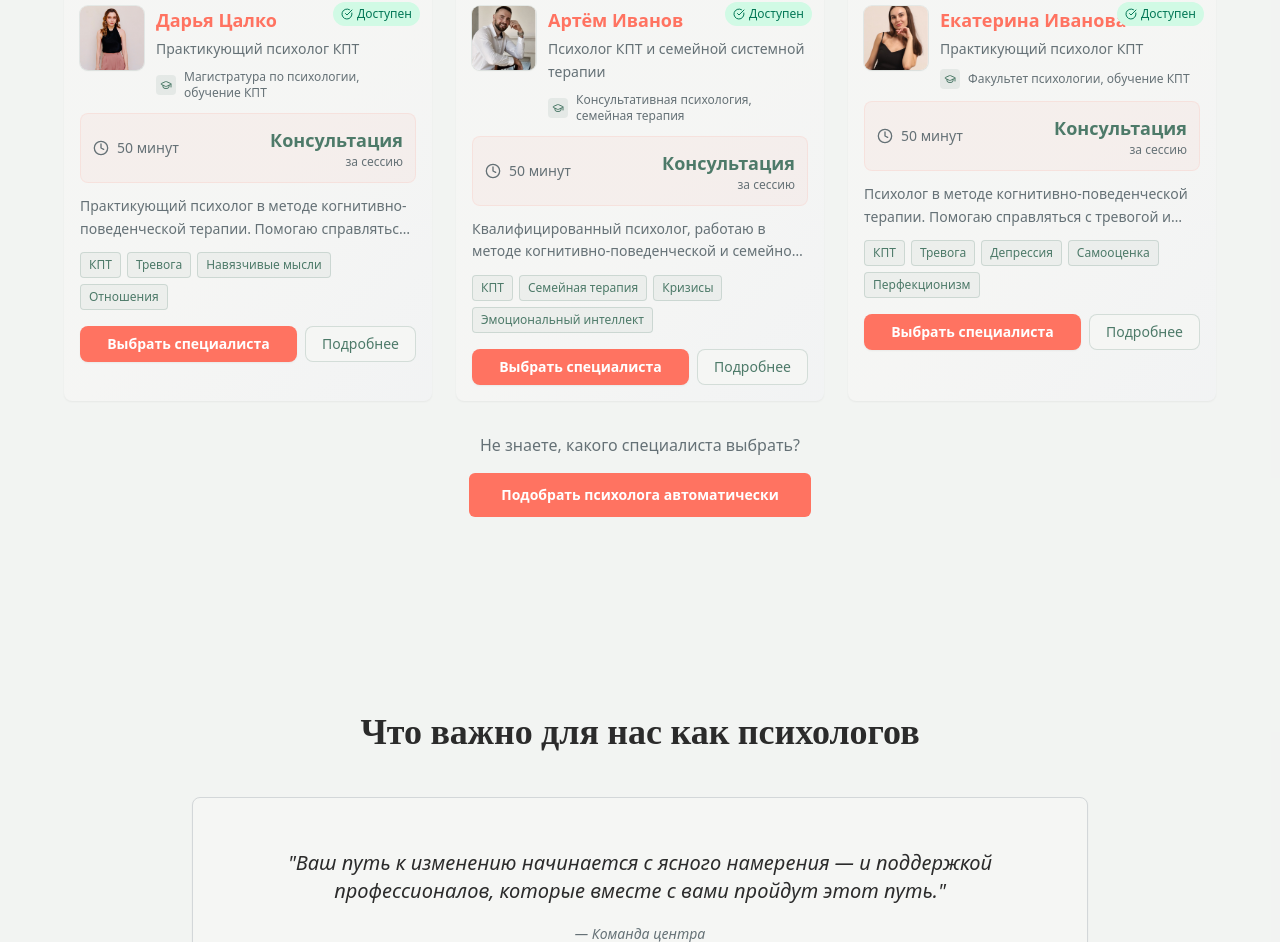
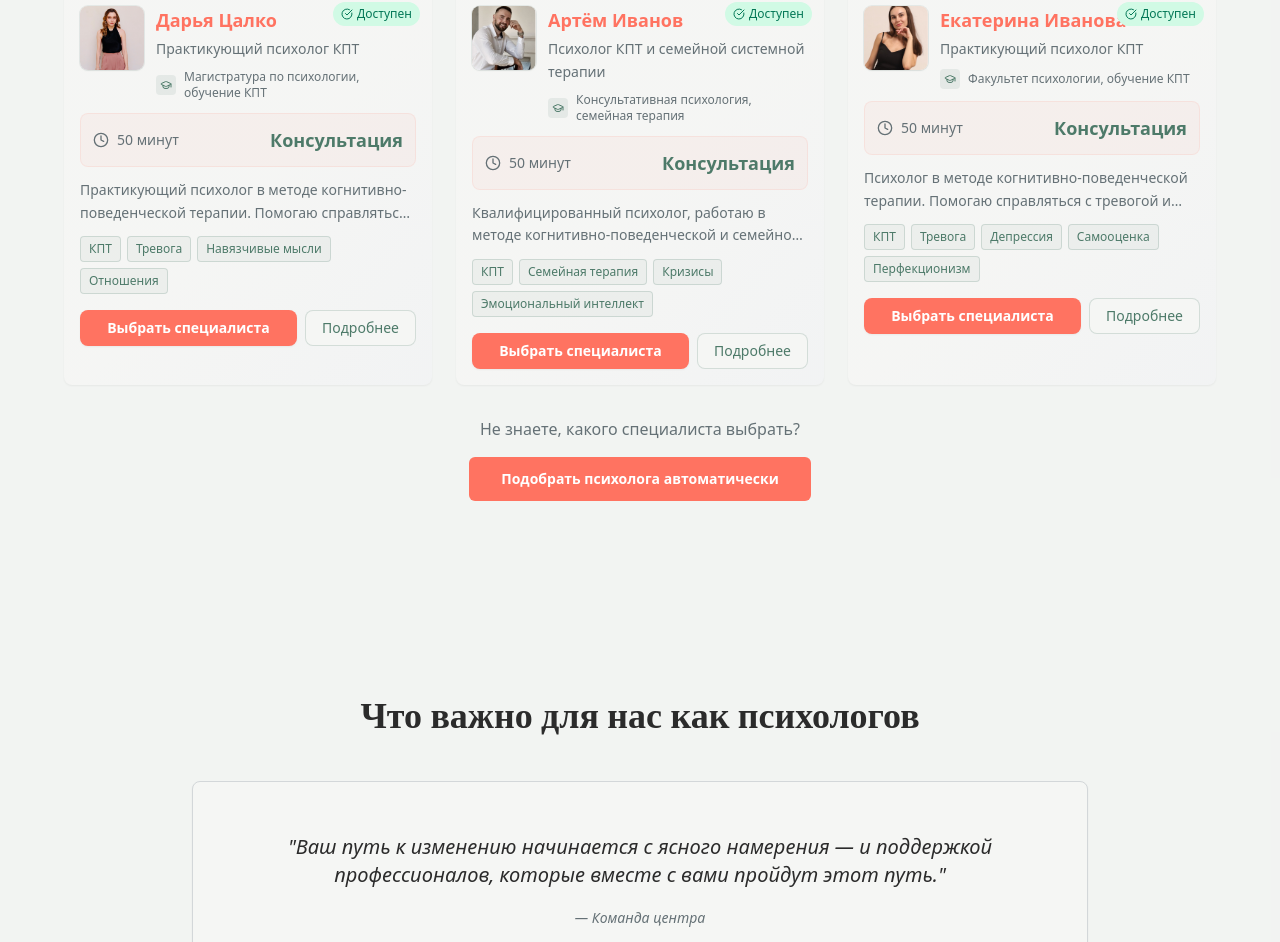
Before and after one commit to dariatsalko/growth-path-kit, a React (Vite) app: page / in a window 1280 px wide. Shown: the part 3333-4275 px from the top of the page. Built offline with nearby package versions, Linux system fonts and the light colour scheme.

Commit message:
Убрать текст "за сессию"

```diff
--- a/src/components/PsychologistCard.tsx
+++ b/src/components/PsychologistCard.tsx
@@ -72,7 +72,6 @@ const PsychologistCard: React.FC<PsychologistCardProps> = ({
           </div>
           <div className="text-right">
             <div className="text-lg font-bold text-primary">{price}</div>
-            <div className="text-xs text-muted-foreground">за сессию</div>
           </div>
         </div>
 
```
